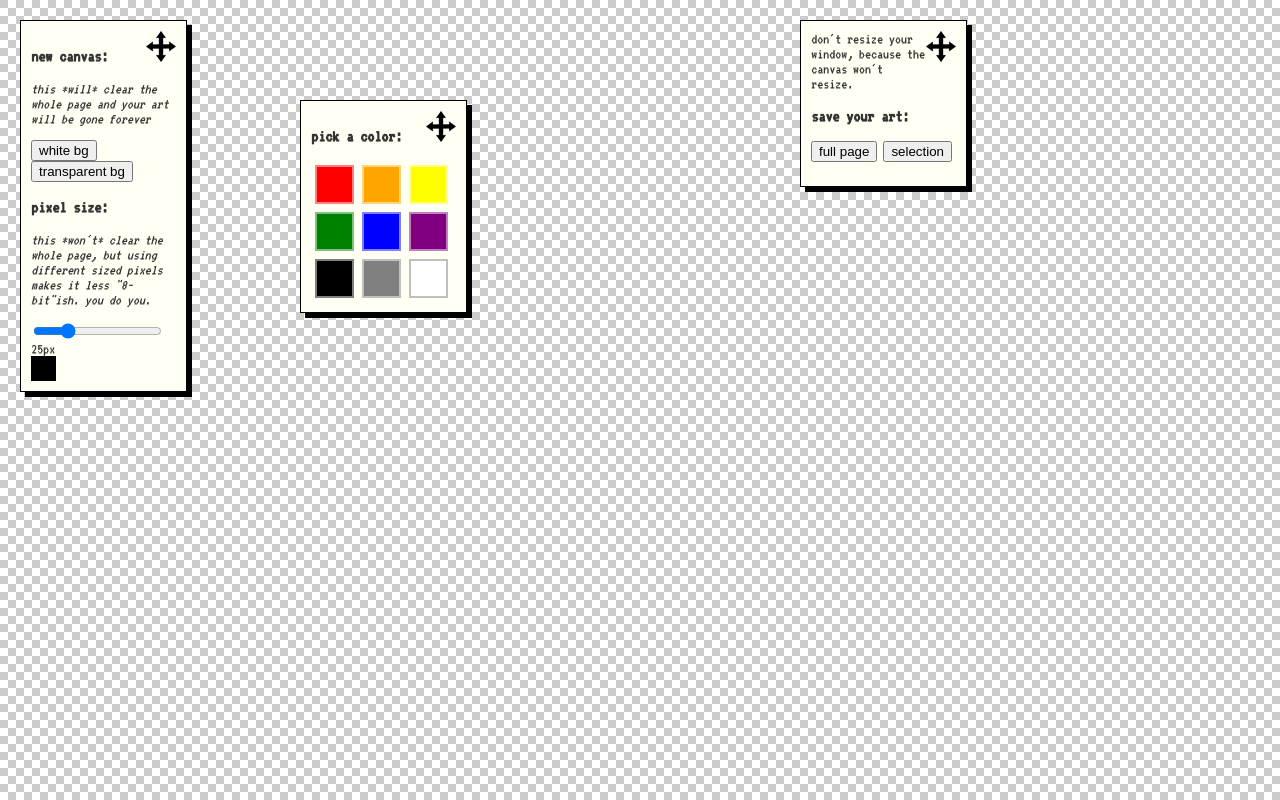
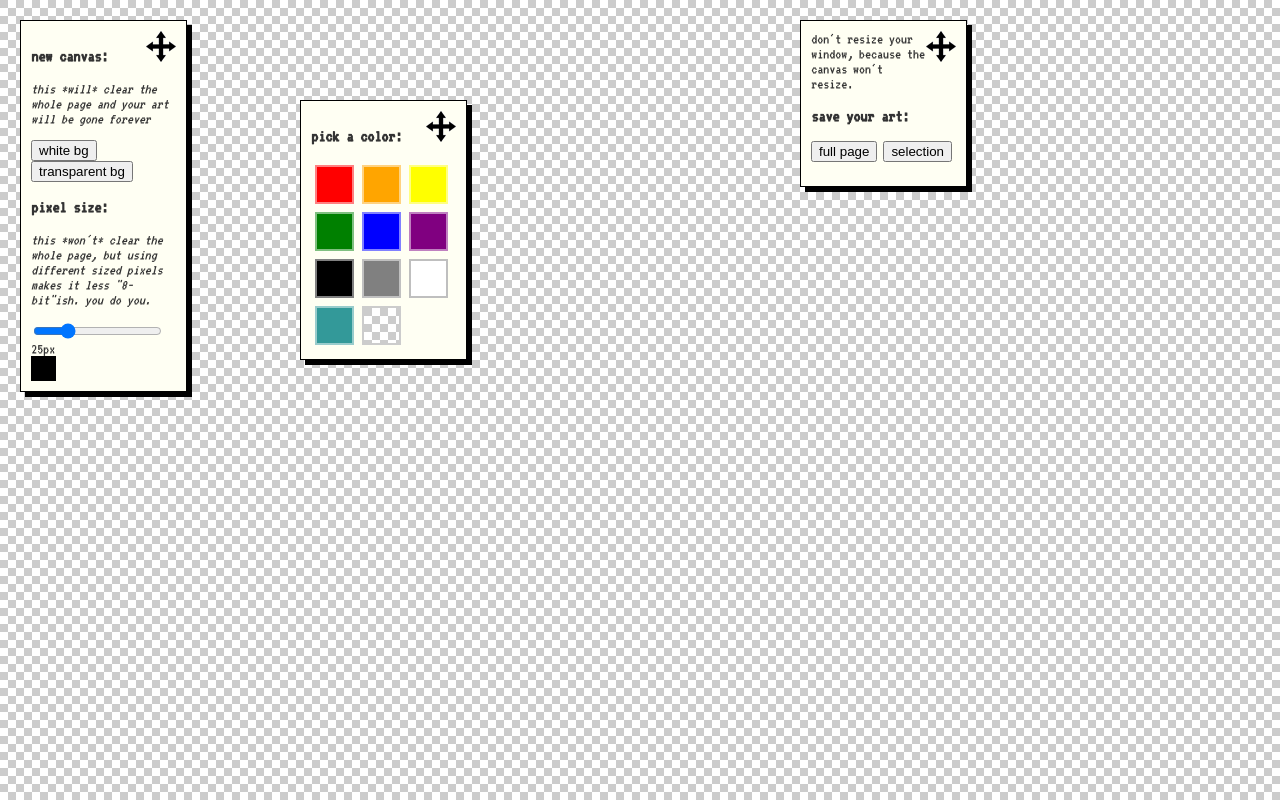
Before and after one commit to tbranyen/make8bitart, a PHP site: page / in a window 1280 px wide. Run offline with PHP 8.4, Linux system fonts and the light colour scheme.

Commit message:
add erase button, start custom color picker functionality

```diff
--- a/css/custom/style.css
+++ b/css/custom/style.css
@@ -32,6 +32,7 @@ canvas { background: #fff; cursor: crosshair; }
 .button.save { float:none; width: 75px; }
 .button:hover { background: #ddd; }
 .button.color { background: #fff; border: 5px solid none; width: 35px; height: 35px; padding: 0; margin: 4px; }
+
 .button.color.red { background: red; }
 .button.color.orange { background: orange; }
 .button.color.yellow { background: yellow; }
@@ -41,10 +42,13 @@ canvas { background: #fff; cursor: crosshair; }
 .button.color.black { background: black; }
 .button.color.gray { background: gray; }
 .button.color.white { background: white; border: 2px solid rgba(0,0,0,.25); }
-.button.color.custom { margin: 5px 0 0 8px; border-color: #ddd; }
+
+.button.color.favorite { background: #339999; }
+.button.color.custom { background: url('../../assets/colorful.png'); }
+.button.color.transparent { border-color: #ccc; background: url('../../assets/bg.png'); }
+
 .button.color.current, .button.current, .button.custom.current{ border: 5px solid #333; margin: 1px;}
 .button.brush.current { margin: 1px 8px 1px 0;}
-.button.custom.current { margin: 5px 0 0 8px; border: 2px solid #333;}
 
 /* save box */
 #savebox { width: 145; }
--- a/includes/colorbox.php
+++ b/includes/colorbox.php
@@ -15,6 +15,9 @@
 		<a class="button color primary black" title="black" /> </a>
 		<a class="button color primary gray" title="gray" /> </a>
 		<a class="button color primary white" title="white" /> </a>
+		<a class="button color favorite" title="jenn's pick" /> </a>
+		<a class="button color transparent" title="erase" /> </a>
+		<!--<a class="button color custom" title="custom" /> </a>-->
 	</div>
 
 </div>
--- a/js/custom/make8bitart.js
+++ b/js/custom/make8bitart.js
@@ -15,6 +15,8 @@ $(function(){
 	var $pixelDemoNumber = $('#pixel-size-number');
 	var $draggydivs = $('.draggy');
 	var isDrawing = false;
+	var colorJennsPick = $('.button.color.favorite').css('background-color');
+
 	var $canvas, ctx, leftSide, topSide, xPos, yPos, resetSelectStart, saveSelection;
 
 	var saveMode = {
@@ -93,7 +95,13 @@ $(function(){
 		ctx.moveTo (xPos, yPos);
 		ctx.fillStyle = pixel.color;
 		ctx.lineHeight = 0;
-		ctx.fillRect(xPos,yPos,pixel.size,pixel.size);
+
+		if ( pixel.color == 'erase' ) {
+			ctx.clearRect(xPos,yPos,pixel.size,pixel.size);
+		}
+		else {
+			ctx.fillRect(xPos,yPos,pixel.size,pixel.size);
+		}
 
 	};
 
@@ -208,7 +216,13 @@ $(function(){
 	// color chosen
 	$color.click(function(){
 		var $newColor = $(this);
-		var newColorLabel = $newColor.attr('title');
+
+		if ( $newColor.hasClass('favorite') ) {
+			var newColorLabel = colorJennsPick;
+		}
+		else {
+			var newColorLabel = $newColor.attr('title');
+		}
 
 		$color.removeClass('current');
 		$newColor.addClass('current');
```
Also changed, not shown: assets/colorful.png (added).
